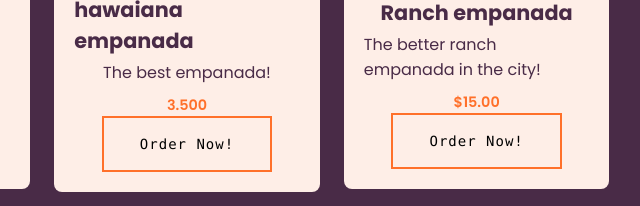
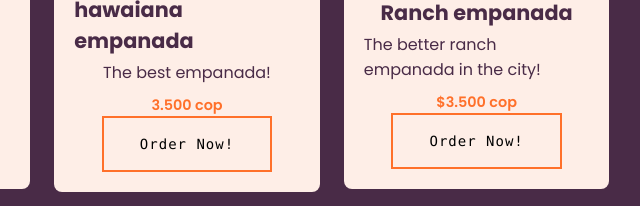
Before and after one commit to DanyelleGiraldo/proyectohtml.github.io, a plain HTML site: page index.html in a window 1280 px wide. Shown: the part 1474-1680 px from the top of the page, 453-1093 px from the left. Drawn offline with nearby package versions, Linux system fonts and the light colour scheme.

Commit message:
Update index.html

```diff
--- a/index.html
+++ b/index.html
@@ -85,7 +85,7 @@
                 </div>
                 <h2>hawaiana empanada</h2>
                 <h3>The best empanada!</h3>
-                <span>3.500</span>
+                <span>3.500 cop</span>
                 <a href="#" class="btnmenu">Order Now!</a>
                 <i class='bx bx-cart'></i>
             </div>
@@ -97,7 +97,7 @@
                 </div>
                 <h2>Ranch empanada</h2>
                 <h3>The better ranch empanada in the city!</h3>
-                <span>$15.00</span>
+                <span>$3.500 cop</span>
                 <a href="#" class="btnmenu">Order Now!</a>
                 <i class='bx bx-cart'></i>
             </div>
```
